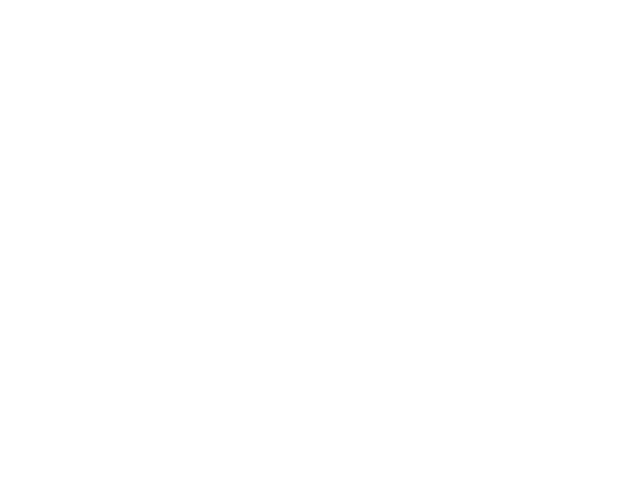
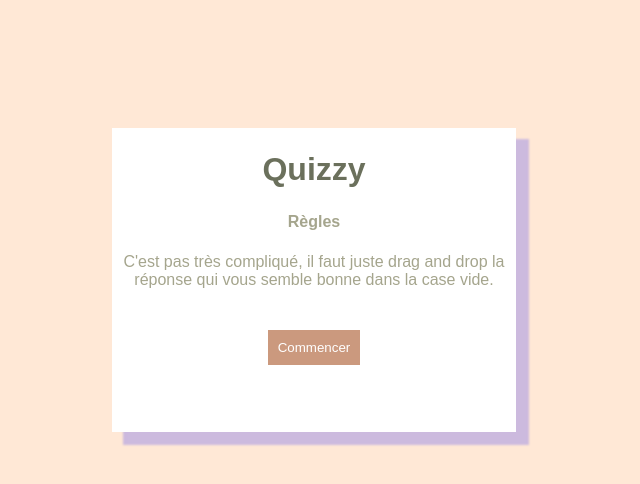
Before and after one commit to Pardival/DragAndDropVanilla-2021, a plain HTML site: page index.html in a window 1280 px wide. Shown: the whole page, without its empty margins (326-966 px from the left). Drawn offline with Linux system fonts and the light colour scheme.

Commit message:
make menu container

```diff
--- a/index.html
+++ b/index.html
@@ -8,8 +8,15 @@
     <title>Quizzy</title>
 </head>
 <body>
-    <div>
-
+    <!-- Contenaire du menu -->
+    <div class="menu-container">
+        <h1 class="text-title">Quizzy</h1>
+        <h4 class="text mt-lg">Règles</h4>
+        <p class="text">
+            C'est pas très compliqué, il faut juste drag and drop
+            la réponse qui vous semble bonne dans la case vide.
+        </p>
+        <button class="button-primary mt-lg">Commencer</button>
     </div>
 </body>
 </html>
--- a/style.css
+++ b/style.css
@@ -0,0 +1,47 @@
+body {
+    /* Enlève les marges par défaut d'une page html */
+    padding: 0;
+    margin: 0;
+    background-color : #ffe8d6;
+}
+
+/* Style du contenaire menu */
+.menu-container {
+    margin: 10% auto;    /* Pour centrer le contenaire au centre de la page web */
+    border: 2px solid white;
+    width: 400px;
+    height: 300px;
+    background-color: white;
+    box-shadow: 12px 12px 2px 1px rgba(0, 0, 255, .2);
+    text-align: center;
+}
+
+/* Style du text */
+.text {
+    font-family: Arial;
+    color: #a5a58d
+}
+
+/* Style du titre */
+.text-title {
+    font-family: Arial;
+    color: #6b705c;
+}
+
+/* Margin top large */
+.mt-lg {
+    margin-top: 25px;
+}
+
+/* Style des boutons principaux */
+.button-primary {
+    background-color: #cb997e;
+    color: white;
+    padding : 10px;
+    border: none;
+}
+
+.button-primary:hover {
+    background-color: #b7b7a4;
+    cursor: pointer;
+}
```
